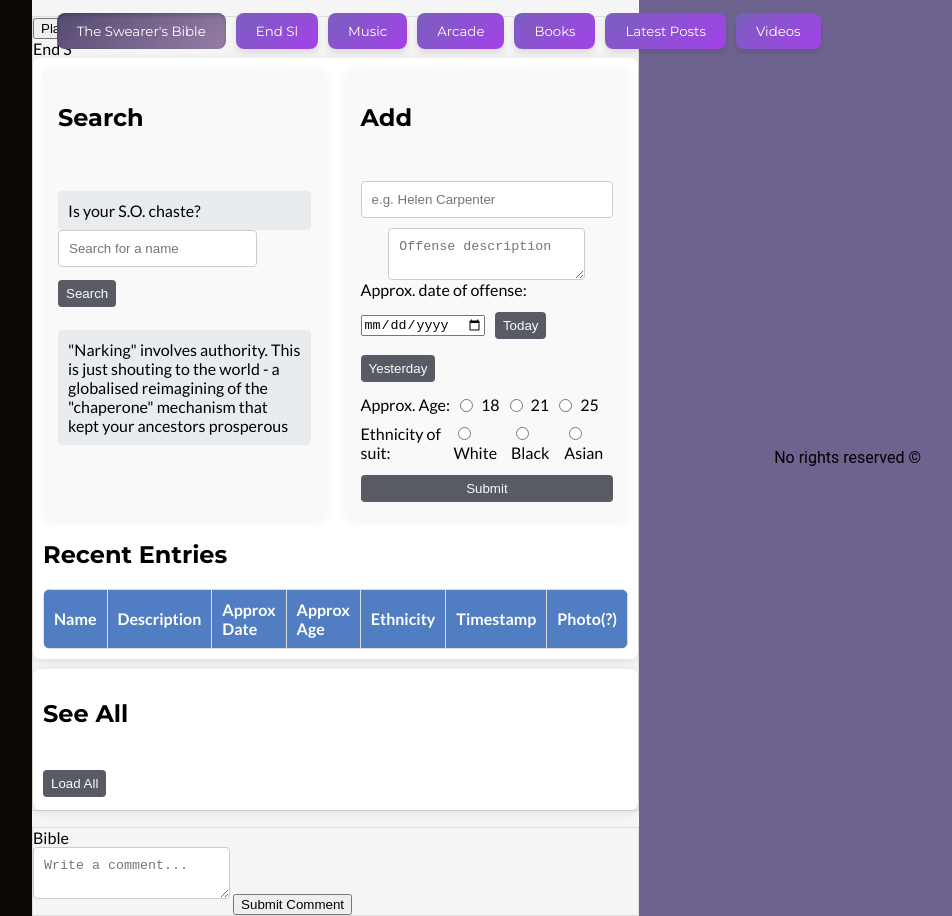
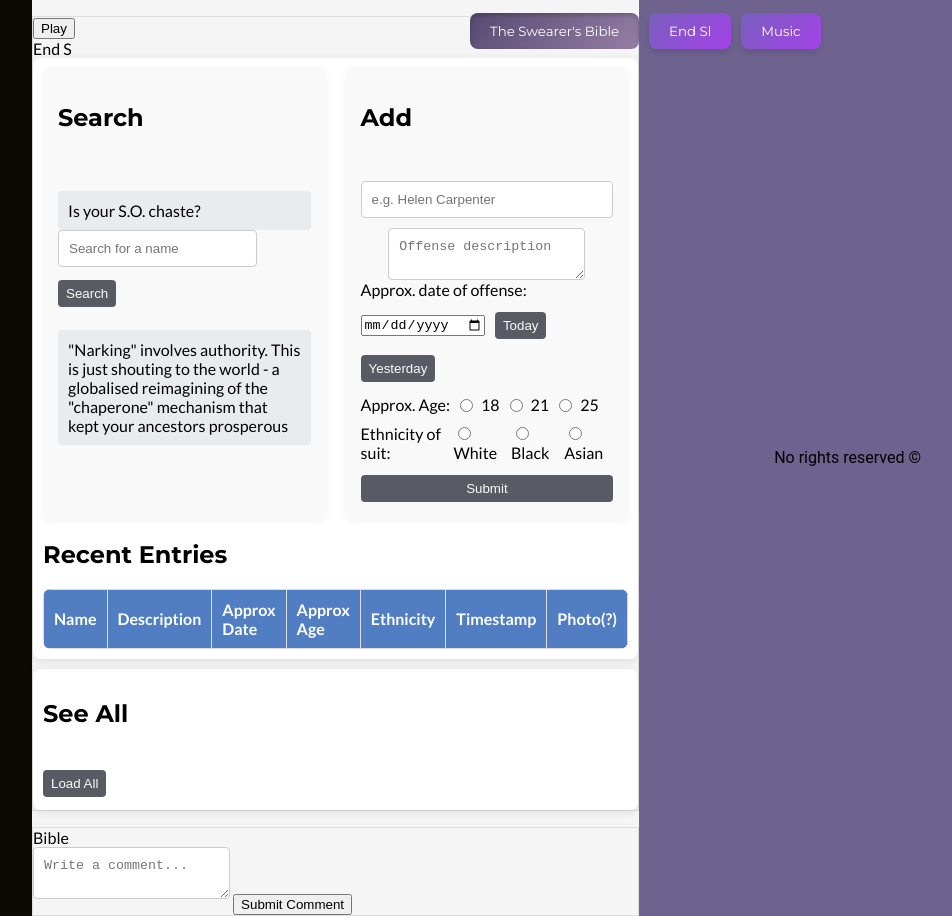
Before and after one commit to frostyosty/sl, a website: page public/index.html in a window 1280 px wide. Shown: the whole page, without its empty margins (224-1176 px from the left). Drawn offline with nearby package versions, Linux system fonts and the light colour scheme; a script that the page names is missing; a web font is replaced by a local one.

Commit message:
Update index.html

```diff
--- a/public/index.html
+++ b/public/index.html
@@ -76,11 +76,6 @@
                             <button class="tablinks active" onclick="openTab(event, 'bible')">The Swearer's Bible</button>
                             <button class="tablinks" onclick="openTab(event, 'sl')">End Sl</button>
                             <button class="tablinks" onclick="openTab(event, 'music')">Music</button>
-                            <button class="tablinks" onclick="openTab(event, 'arcade')">Arcade</button>
-                            <button class="tablinks" onclick="openTab(event, 'read')">Books</button>
-                            <button class="tablinks" onclick="openTab(event, 'latest')">Latest Posts</button>
-                            <button class="tablinks" onclick="openTab(event, 'videos')">Videos</button>
-
                         </div>
                       </nav>
                   </div>
```
